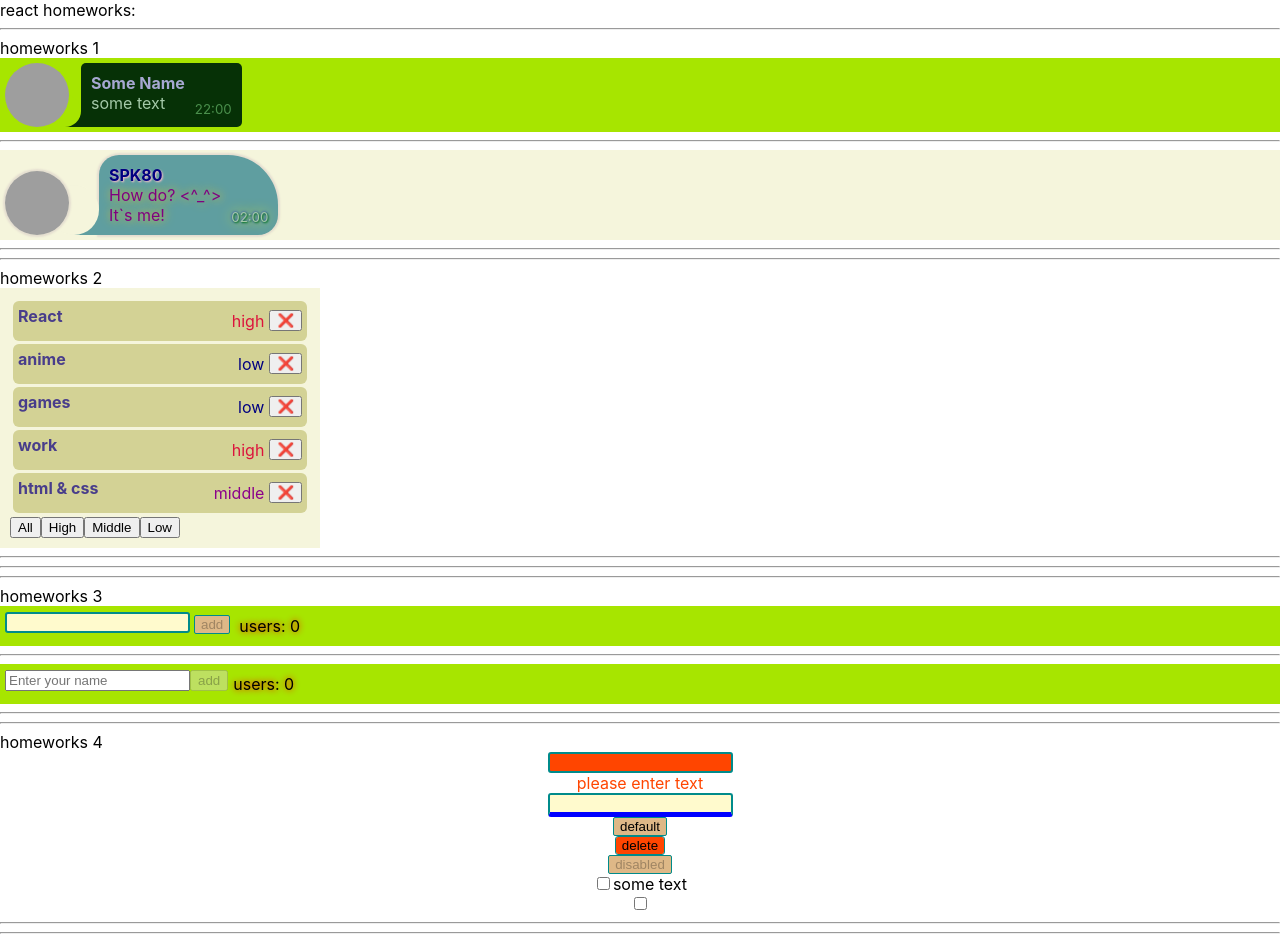
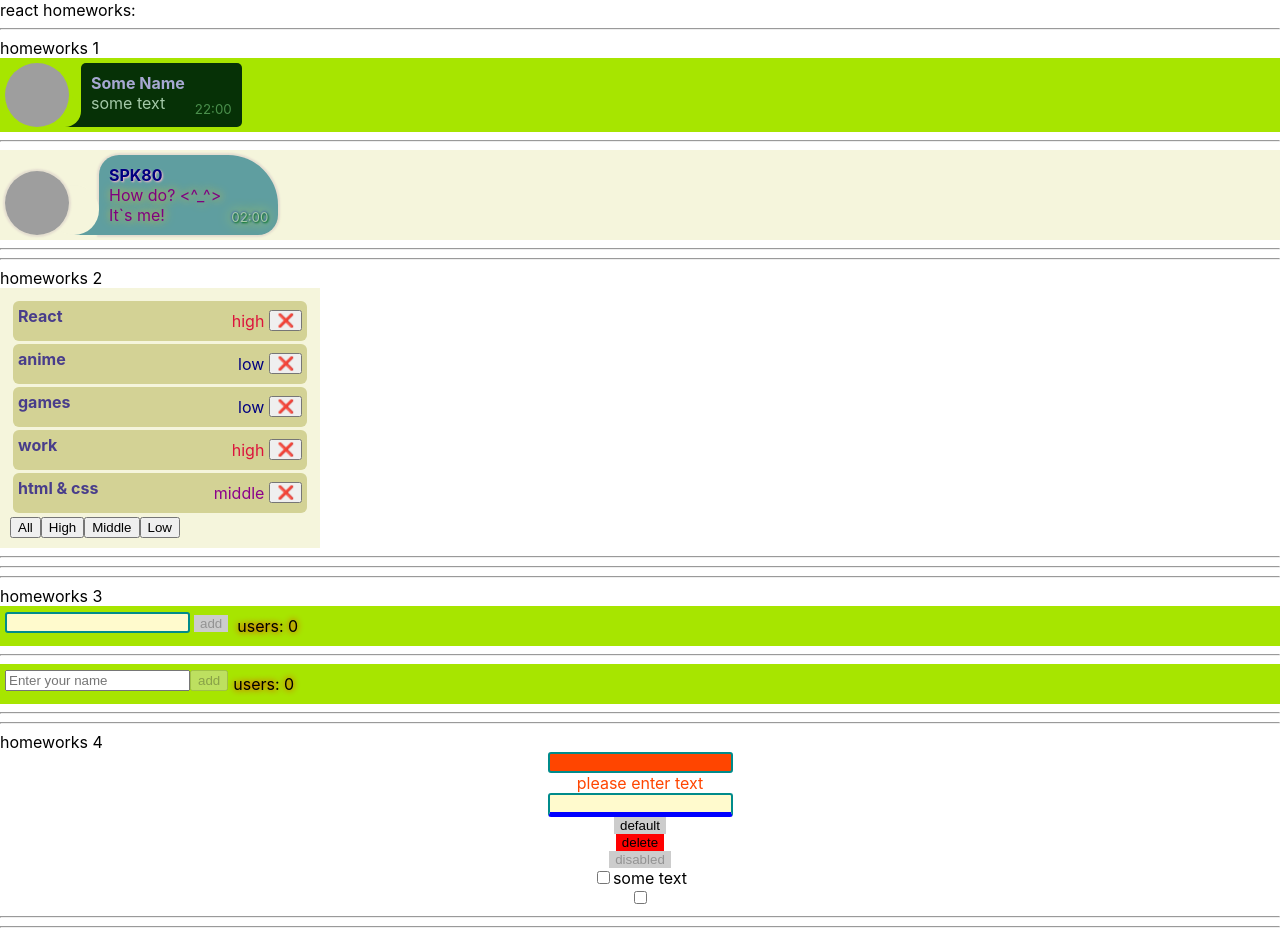
Before and after one commit to SPK80/simple-react-homeworks, a React (Create React App) app: page / in a window 1280 px wide. Built offline with nearby package versions, Linux system fonts and the light colour scheme; grey boxes are pictures that could not be loaded.

Commit message:
refactor: SuperButton styles

```diff
--- a/src/p2-homeworks/h4/common/c2-SuperButton/SuperButton.module.css
+++ b/src/p2-homeworks/h4/common/c2-SuperButton/SuperButton.module.css
@@ -1,22 +1,111 @@
 .default {
-    background: burlywood;
-    border-radius: 2px;
+
+    -webkit-appearance: none;
+    -moz-appearance: none;
+    appearance: none;
     border: 0;
-    border: 1px solid darkcyan;
+    border-radius: 0;
+    background: #ccc;
+
+    /*webkit-writing-mode: horizontal-tb !important;*/
+    /*-webkit-appearance: button;*/
+    /*border-color: rgb(216, 216, 216) rgb(209, 209, 209) rgb(186, 186, 186);*/
+    /*border-style: solid;*/
+    /*border-width: 1px;*/
+    /*padding: 1px 7px 2px;*/
+    /*text-rendering: auto;*/
+    /*color: initial;*/
+    /*display: inline-block;*/
+    /*text-align: start;*/
+    /*margin: 0em;*/
+    /*font: 400 11px system-ui;*/
+
+
+    /*display: inline-block;*/
+    /*line-height: 28px;*/
+    /*cursor: pointer;*/
+    /*text-transform: uppercase;*/
+    /*border-radius: 10px;*/
+    /*padding: 0 10px;*/
+    /*font-size: 18px;*/
+    /*background: #fff;*/
+    /*position: relative;*/
+
+    /*-webkit-transition: all 0.2s ease 0s;*/
+    /*-moz-transition: all 0.2s ease 0s;*/
+    /*-ms-transition: all 0.2s ease 0s;*/
+    /*-o-transition: all 0.2s ease 0s;*/
+    /*transition: all 0.5s ease 0s;*/
+    /*transform: scale(1);*/
+    /*transform: rotate(-1deg);*/
 }
 
-.default:hover {
-    background: #ffbe85;
+/*.default:before {*/
+/*    content: '';*/
+/*    position: absolute;*/
+/*    width: 100%;*/
+/*    height: 100%;*/
+/*    top: 0;*/
+/*    left: 0;*/
+/*    border-radius: 10px;*/
+/*    background: #bcff95;*/
+/*    transition: all 0.2s ease 0s;*/
+/*    !*transform: scale(0);*!*/
+/*    !*-webkit-transition: all 0.2s ease 0s;*!*/
+/*    !*-moz-transition: all 0.2s ease 0s;*!*/
+/*    !*-ms-transition: all 0.2s ease 0s;*!*/
+/*    !*-o-transition: all 0.2s ease 0s;*!*/
+
+/*}*/
+
+/*.default[disabled]{*/
+    /*background-color: darkblue;*/
+/*}*/
+
+/*.default:hover {*/
+/*    color: darkblue;*/
+/*    !*transform: scale(1.05);*!*/
+/*    transform: rotate(3deg);*/
+/*}*/
+
+/*.default:hover:before {*/
+/*    color: #fff;*/
+/*    !*transform: scale(1);*!*/
+
+/*}*/
+
+
+.red {
+    /*webkit-writing-mode: horizontal-tb !important;*/
+
+    /*-webkit-appearance: none;*/
+    /*-moz-appearance: none;*/
+    /*appearance: none;*/
+
+    /*border-color: rgb(216, 216, 216) rgb(209, 209, 209) rgb(186, 186, 186);*/
+    /*border-style: solid;*/
+    /*border-width: 1px;*/
+    /*padding: 1px 7px 2px;*/
+    /*text-rendering: auto;*/
+    /*color: initial;*/
+    /*display: inline-block;*/
+    /*text-align: start;*/
+    /*margin: 0em;*/
+    /*font: 400 11px system-ui;*/
+
+    -webkit-appearance: none;
+    -moz-appearance: none;
+    appearance: none;
+    border: 0;
+    border-radius: 0;
+    background: red;
 }
 
-.red {
-    background: orangered;
-    border-radius: 2px;
-    margin: 1px;
-    border: 0;
-    outline: 1px solid darkcyan;
+.c-button:hover {
+    background: #1d49aa;
 }
 
-.red:hover {
-    background: #ff8e67;
+.c-button:focus {
+    outline: none;
+    box-shadow: 0 0 0 4px #cbd6ee;
 }
```
